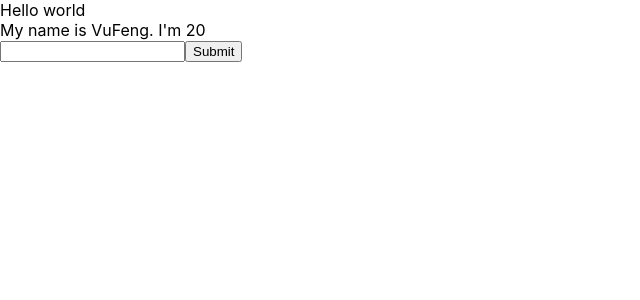
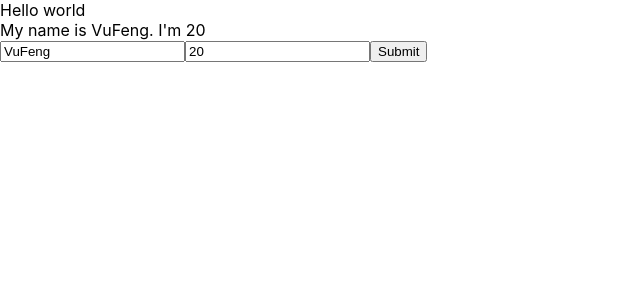
Before and after one commit to VuFeg/base-react-redux, a React (Create React App) app: page / in a window 1280 px wide. Shown: the top 300 px of the page, without its empty margins (0-640 px from the left). Built offline with nearby package versions, Linux system fonts and the light colour scheme.

Commit message:
test nesting component

```diff
--- a/src/components/MyComponent.js
+++ b/src/components/MyComponent.js
@@ -1,44 +1,11 @@
 import React from "react";
+import UserInfor from "./UserInfor";
 
 class MyComponent extends React.Component {
-    state = {
-        name: "VuFeng",
-        address: "Da Nang City",
-        age: 20
-    };
-
-    handleClick(e) {
-        console.log("Click me my button");
-
-        this.setState({
-            name: "Vu Nguyen",
-            age: Math.floor(Math.random() * 100 + 1)
-        });
-    }
-
-    handleMouseOver(e) {
-        // console.log(e.pageX);
-    }
-
-    handleOnChange = (e) => {
-        this.setState({
-            name: e.target.value
-        })
-    }
-
-    handleOnSubmit = (e) => {
-        e.preventDefault();
-        console.log(this.state)
-    }
-
     render() {
         return (
             <div>
-                My name is {this.state.name}. I'm {this.state.age}
-                <form onSubmit={(e) => this.handleOnSubmit(e)}>
-                    <input type="text" onChange={(e) => this.handleOnChange(e)} />
-                    <button>Submit</button>
-                </form>
+                <UserInfor />
             </div>
         )
     }
--- /dev/null
+++ b/src/components/UserInfor.js
@@ -0,0 +1,63 @@
+import React from "react";
+
+class UserInfor extends React.Component {
+    state = {
+        name: "VuFeng",
+        address: "Da Nang City",
+        age: 20
+    };
+
+    handleClick(e) {
+        console.log("Click me my button");
+
+        this.setState({
+            name: "Vu Nguyen",
+            age: Math.floor(Math.random() * 100 + 1)
+        });
+    }
+
+    handleMouseOver(e) {
+        // console.log(e.pageX);
+    }
+
+    handleOnChangeName = (e) => {
+        this.setState({
+            name: e.target.value,
+            age: e.target.value
+        })
+    }
+
+    handleOnChangeAge = (e) => {
+        this.setState({
+            age: e.target.value
+        })
+    }
+
+    handleOnSubmit = (e) => {
+        e.preventDefault();
+        console.log(this.state)
+    }
+
+    render() {
+        return (
+            <div>
+                My name is {this.state.name}. I'm {this.state.age}
+                <form form onSubmit={(e) => this.handleOnSubmit(e)}>
+                    <input
+                        value={this.state.name}
+                        type="text"
+                        onChange={(e) => this.handleOnChangeName(e)}
+                    />
+                    <input
+                        value={this.state.age}
+                        type="text"
+                        onChange={(e) => this.handleOnChangeAge(e)}
+                    />
+                    <button>Submit</button>
+                </form >
+            </div>
+        )
+    }
+}
+
+export default UserInfor;
```
